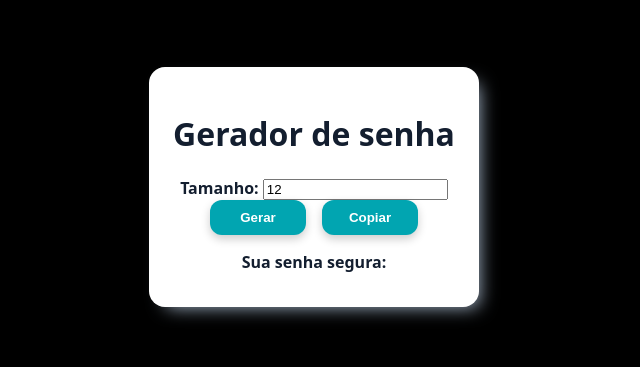
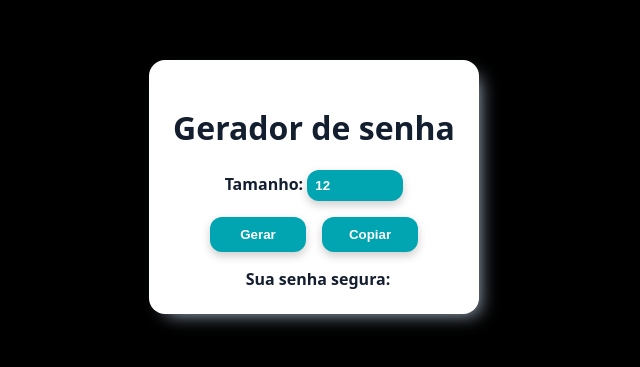
Before and after one commit to anthonymnf/gerador_de_senha_React, a React (Vite) app: page / in a window 1280 px wide. Shown: the part 213-580 px from the top of the page, without its empty margins (326-966 px from the left). Built offline with nearby package versions, Linux system fonts and the light colour scheme.

Commit message:
Estilização do input

```diff
--- a/src/App.css
+++ b/src/App.css
@@ -9,7 +9,11 @@
   padding: 1.5rem;
   text-align: center;
   width: fit-content;
-  height: 12rem;
+  height: fit-content;
+}
+.divsenha {
+  padding-left: 0.5rem;
+  padding-left: 0.5rem;
 }
 button {
   cursor: pointer;
@@ -27,6 +31,7 @@ button {
   transition: 0.2s;
   width: 6rem;
   margin-bottom: 1rem;
+  margin-top: 1rem;
 }
 .btn2 {
   margin-left: 1rem;
@@ -35,3 +40,13 @@ button:hover {
   box-shadow: 0 4px 10px rgba(0, 0, 0, 0.25);
   bottom: 0.25rem;
 }
+input {
+  border: 0;
+  background: #01a5b1;
+  border-radius: 0.75rem;
+  box-shadow: 0 4px 10px rgba(0, 0, 0, 0.2);
+  color: #fff;
+  font-weight: 700;
+  padding: 0.5rem;
+  width: 5rem;
+}
--- a/src/App.jsx
+++ b/src/App.jsx
@@ -38,7 +38,10 @@ function App() {
         <button className="btn2" onClick={copiar}>
           {copyText}
         </button>
-        <div>Sua senha segura: {password}</div>
+        <div className="divsenha">
+          <b>Sua senha segura: </b>
+          {password}
+        </div>
       </div>
     </>
   );
```
